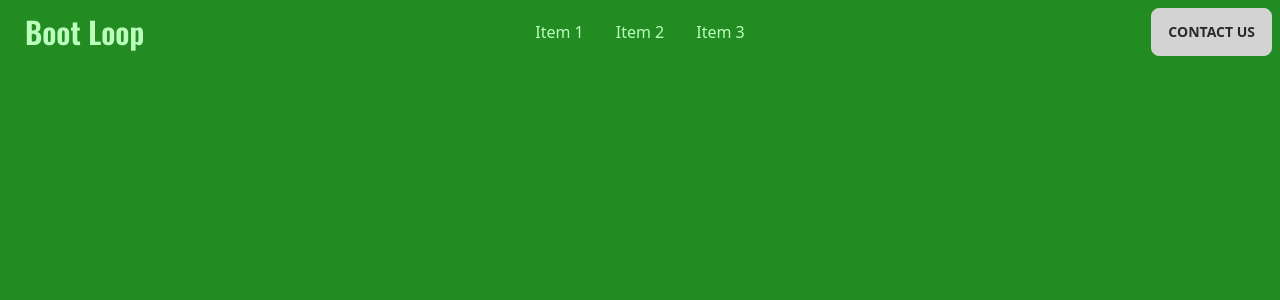
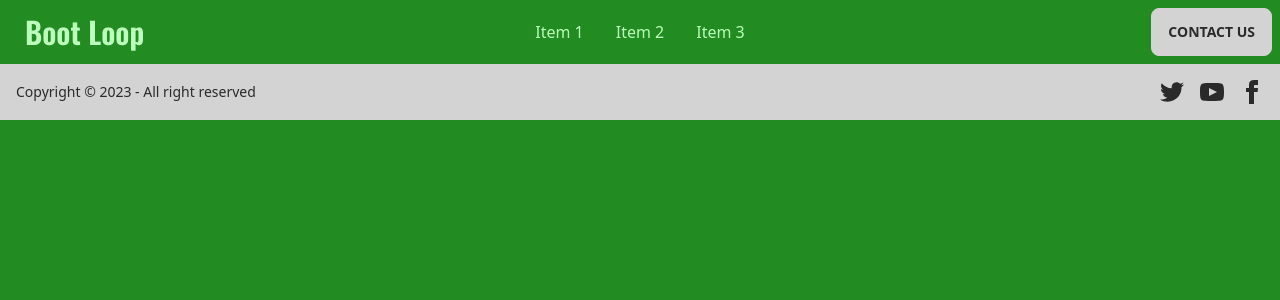
Before and after one commit to MMount98/Boot-Loop-Demo, a React (Create React App) app in the folder boot-loop-demo/: page / in a window 1280 px wide. Shown: the top 300 px of the page. Built offline with nearby package versions, Linux system fonts and the light colour scheme.

Commit message:
added and edited footer component from DaisyUi

```diff
--- a/boot-loop-demo/src/App.js
+++ b/boot-loop-demo/src/App.js
@@ -1,9 +1,11 @@
+import Footer from "./components/Footer";
 import NavBar from "./components/NavBar";
 
 function App() {
   return (
     <>
       <NavBar />
+      <Footer />
     </>
   );
 }
--- /dev/null
+++ b/boot-loop-demo/src/components/Footer.js
@@ -0,0 +1,47 @@
+export default function Footer() {
+  return (
+    // Footer Component from DaisyUI (Refactored to be used for what The Client Needs)
+    <>
+      <footer className="footer items-center p-4 bg-neutral text-neutral-content">
+        <div className="items-center grid-flow-col">
+          <p>Copyright © 2023 - All right reserved</p>
+        </div>
+        <div className="grid-flow-col gap-4 md:place-self-center md:justify-self-end">
+          <a>
+            <svg
+              xmlns="http://www.w3.org/2000/svg"
+              width="24"
+              height="24"
+              viewBox="0 0 24 24"
+              className="fill-current"
+            >
+              <path d="M24 4.557c-.883.392-1.832.656-2.828.775 1.017-.609 1.798-1.574 2.165-2.724-.951.564-2.005.974-3.127 1.195-.897-.957-2.178-1.555-3.594-1.555-3.179 0-5.515 2.966-4.797 6.045-4.091-.205-7.719-2.165-10.148-5.144-1.29 2.213-.669 5.108 1.523 6.574-.806-.026-1.566-.247-2.229-.616-.054 2.281 1.581 4.415 3.949 4.89-.693.188-1.452.232-2.224.084.626 1.956 2.444 3.379 4.6 3.419-2.07 1.623-4.678 2.348-7.29 2.04 2.179 1.397 4.768 2.212 7.548 2.212 9.142 0 14.307-7.721 13.995-14.646.962-.695 1.797-1.562 2.457-2.549z"></path>
+            </svg>
+          </a>
+          <a>
+            <svg
+              xmlns="http://www.w3.org/2000/svg"
+              width="24"
+              height="24"
+              viewBox="0 0 24 24"
+              className="fill-current"
+            >
+              <path d="M19.615 3.184c-3.604-.246-11.631-.245-15.23 0-3.897.266-4.356 2.62-4.385 8.816.029 6.185.484 8.549 4.385 8.816 3.6.245 11.626.246 15.23 0 3.897-.266 4.356-2.62 4.385-8.816-.029-6.185-.484-8.549-4.385-8.816zm-10.615 12.816v-8l8 3.993-8 4.007z"></path>
+            </svg>
+          </a>
+          <a>
+            <svg
+              xmlns="http://www.w3.org/2000/svg"
+              width="24"
+              height="24"
+              viewBox="0 0 24 24"
+              className="fill-current"
+            >
+              <path d="M9 8h-3v4h3v12h5v-12h3.642l.358-4h-4v-1.667c0-.955.192-1.333 1.115-1.333h2.885v-5h-3.808c-3.596 0-5.192 1.583-5.192 4.615v3.385z"></path>
+            </svg>
+          </a>
+        </div>
+      </footer>
+    </>
+  );
+}
--- a/boot-loop-demo/src/components/NavBar.js
+++ b/boot-loop-demo/src/components/NavBar.js
@@ -1,5 +1,7 @@
+
 export default function NavBar() {
   return (
+    // NavBar Component from DaisyUI (Refactored to be used for what The Client Needs)
     <>
       <div className="navbar bg-base-100">
         <div className="navbar-start">
```
